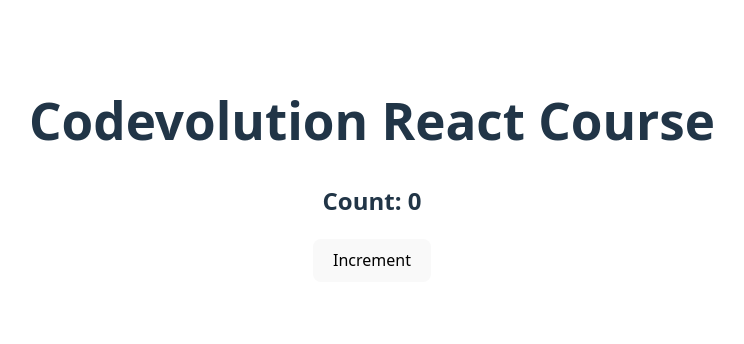
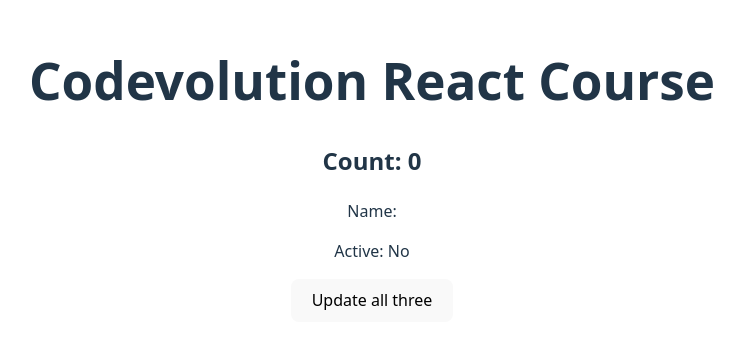
Before and after one commit to umeshraj/react19-tutorial, a React (Vite) app: page / in a window 1280 px wide. Shown: the part 230-574 px from the top of the page, without its empty margins (268-1012 px from the left). Built offline with nearby package versions, Linux system fonts and the light colour scheme.

Commit message:
Batching update

```diff
--- a/src/App.jsx
+++ b/src/App.jsx
@@ -24,12 +24,14 @@
 import { LoginCard } from "./LoginCard";
 import { SimpleCounter } from "./SimpleCounter";
 import { PreviousStateCounter } from "./PreviousStateCounter";
+import { BatchingCounter } from "./BatchingCounter";
 
 function App() {
   return (
     <>
       <h1>Codevolution React Course</h1>
-      <PreviousStateCounter />
+      <BatchingCounter />
+      {/* <PreviousStateCounter /> */}
       {/* <SimpleCounter /> */}
       {/* <Counter /> */}
       {/* <LoginCard /> */}
--- /dev/null
+++ b/src/BatchingCounter.jsx
@@ -0,0 +1,35 @@
+import { useState } from "react";
+export const BatchingCounter = () => {
+  const [count, setCount] = useState(0);
+  const [name, setName] = useState("");
+  const [isActive, setIsActive] = useState(false);
+
+  console.log("Render phase: Component rendering");
+
+  const handleClick = () => {
+    // console.log("Before setCount, count is: ", count);
+    setCount((prev) => {
+      return prev + 1;
+    });
+
+    setCount((prev) => {
+      return prev + 5;
+    });
+
+    setCount((prev) => {
+      return prev + 10;
+    });
+
+    setName("Updated");
+    setIsActive(true);
+  };
+
+  return (
+    <div>
+      <h2>Count: {count}</h2>
+      <p>Name: {name} </p>
+      <p>Active: {isActive ? "Yes" : "No"}</p>
+      <button onClick={handleClick}>Update all three </button>
+    </div>
+  );
+};
```
